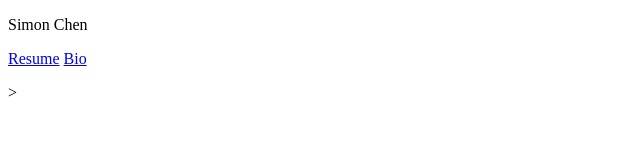
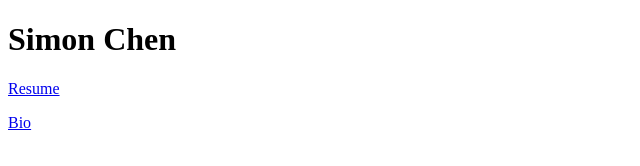
Before and after one commit to czwsh98/czwsh98.github.io, a plain HTML site: page index.html in a window 1280 px wide. Shown: the whole page, without its empty margins (0-640 px from the left). Drawn offline with Linux system fonts and the light colour scheme.

Commit message:
fix index.html

```diff
--- a/index.html
+++ b/index.html
@@ -4,13 +4,12 @@
         <title>Simon Chen</title>
 </head>
 <body>
-<p>
-        Simon Chen
-</p>
-
+<h1>Simon Chen</h1>
 <p>
         <a href="resume.html">Resume</a>
+</p>
+<p>
         <a href="bio.html">Bio</a>
 </p>
 </body>
-</html>>
+</html>
```
